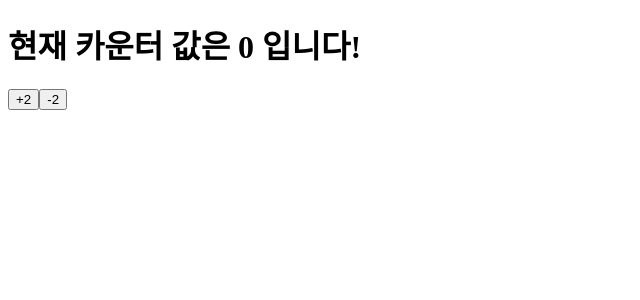
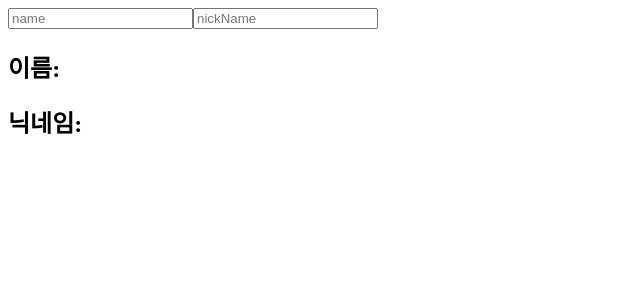
Before and after one commit to walden4u/react-study, a React (Create React App) app: page / in a window 1280 px wide. Shown: the top 300 px of the page, without its empty margins (0-640 px from the left). Built offline with nearby package versions, Linux system fonts and the light colour scheme.

Commit message:
8_info_final

```diff
--- a/Component/8_Info.js
+++ b/Component/8_Info.js
@@ -1,10 +1,25 @@
 import React, { useState } from 'react';
 
 function Info() {
+  const [name, setName] = useState('');
+  const [nickname, setNickname] = useState('');
+
   return (
     <>
-      <input placeholder="name" />
-      <input placeholder="nickName" />
+      <input
+        onChange={(e) => {
+          setName(e.target.value);
+        }}
+        value={name}
+        placeholder="name"
+      />
+      <input
+        onChange={(e) => setNickname(e.target.value)}
+        value={nickname}
+        placeholder="nickName"
+      />
+      <h2>이름: {name}</h2>
+      <h2>닉네임: {nickname}</h2>
     </>
   );
 }
--- a/src/App.js
+++ b/src/App.js
@@ -1,5 +1,5 @@
 import './App.css';
-import ScrollBox from '../Component/8_CounterC';
+import ScrollBox from '../Component/8_Info';
 
 const App = () => {
   return (
```
